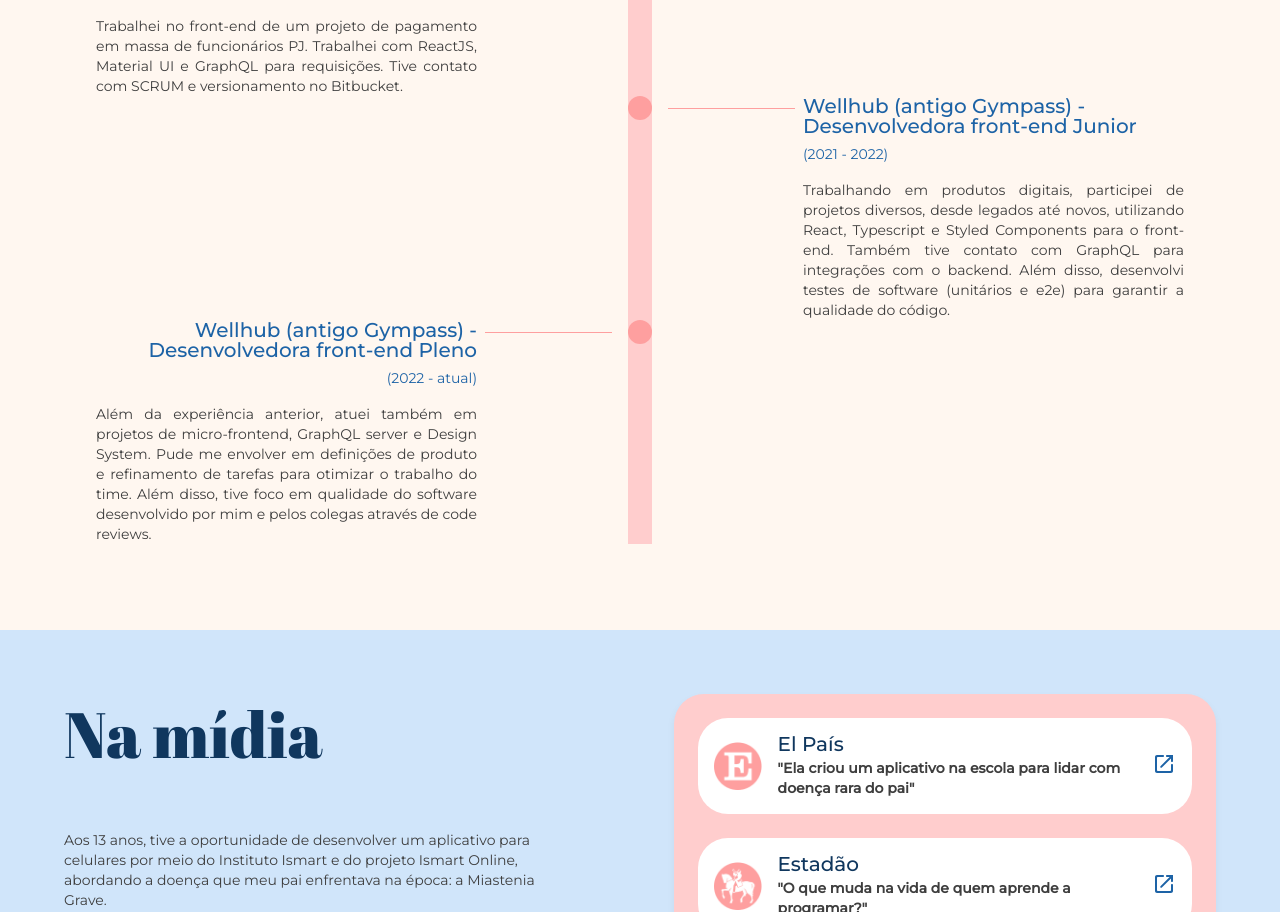
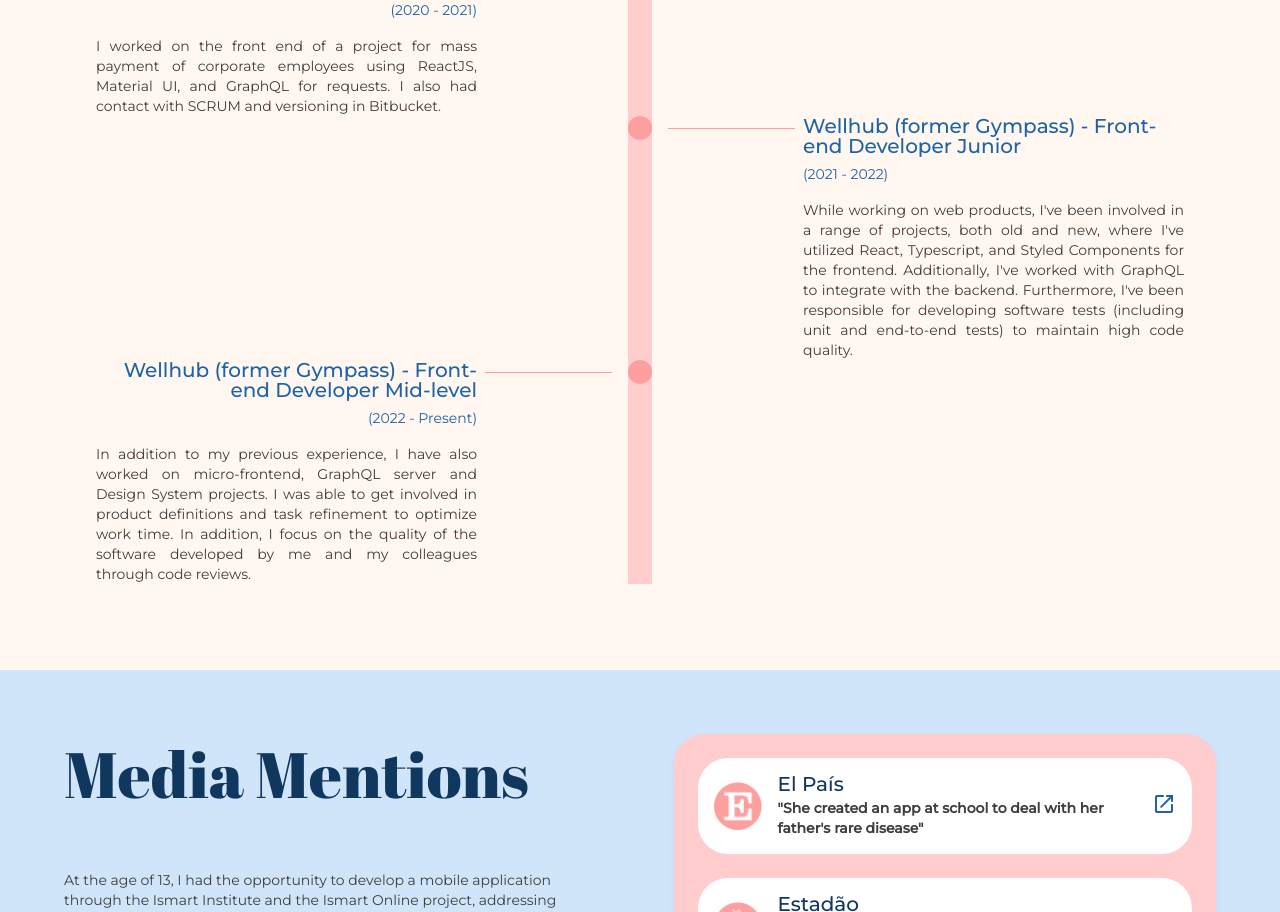
Before and after one commit to frgiovanna/portfolio, a React (Create React App) app: page / in a window 1280 px wide. Shown: the part 1240-2152 px from the top of the page. Built offline with nearby package versions, Linux system fonts and the light colour scheme.

Commit message:
get language from browser

```diff
--- a/src/sections/find-me/FindMe.tsx
+++ b/src/sections/find-me/FindMe.tsx
@@ -22,7 +22,9 @@ export const FindMe = () => {
         </ContentWrapper>
         <LinksWrapper>
           {findMe.magazines.map((magazine) => (
-            <LinkCard {...magazine} />
+            <div key={magazine.title}>
+              <LinkCard {...magazine} />
+            </div>
           ))}
         </LinksWrapper>
       </Wrapper>
--- a/src/sections/interests/Interests.tsx
+++ b/src/sections/interests/Interests.tsx
@@ -13,7 +13,7 @@ export const Interests = () => {
     <Section background="fog" title={navbar.interests.label} id={navbar.interests.id}>
       <ContentWrapper>
         {interests.items.map(({ title, description }) => (
-          <Block>
+          <Block key={title}>
             <Text variant="H2" color="evening">
               {title}
             </Text>
--- a/src/sections/navbar/components/LanguageSwitch/LanguageSwitch.tsx
+++ b/src/sections/navbar/components/LanguageSwitch/LanguageSwitch.tsx
@@ -5,7 +5,7 @@ import { Language, useContentContext } from '@shared/providers/ContentProvider';
 export function LanguageSwitch() {
   const languages = ['pt-BR', 'en-US'];
 
-  const { setCurrentLanguage, currentLanguage } = useContentContext();
+  const { setLanguage, currentLanguage } = useContentContext();
 
   function isValidLanguage(language: string): language is Language {
     return Object.values(Language).includes(language as Language);
@@ -14,7 +14,7 @@ export function LanguageSwitch() {
   function onChange(language: string) {
     const selectedLanguage = isValidLanguage(language) ? language : currentLanguage;
 
-    setCurrentLanguage(selectedLanguage);
+    setLanguage(selectedLanguage);
   }
   return (
     <IconMenu
--- a/src/sections/skills/Skills.tsx
+++ b/src/sections/skills/Skills.tsx
@@ -12,7 +12,9 @@ export const Skills = () => {
     <Section background="morning" title={navbar.skills.label} id={navbar.skills.id}>
       <CardsWrapper>
         {skills.categories.map((category) => (
-          <Category {...category} />
+          <div key={category.title}>
+            <Category {...category} />
+          </div>
         ))}
       </CardsWrapper>
     </Section>
--- a/src/sections/skills/components/Category/Category.tsx
+++ b/src/sections/skills/components/Category/Category.tsx
@@ -18,7 +18,9 @@ export function Category({ title, skills }: CategoryProps) {
       </Text>
       <SkillsWrapper>
         {skills.map((skill) => (
-          <SkillCard {...skill} />
+          <div key={skill.title}>
+            <SkillCard {...skill} />
+          </div>
         ))}
       </SkillsWrapper>
     </Wrapper>
--- a/src/shared/providers/ContentProvider/ContentProvider.tsx
+++ b/src/shared/providers/ContentProvider/ContentProvider.tsx
@@ -1,41 +1,47 @@
 import React, { createContext, useContext, useState, ReactNode, useEffect } from 'react';
 import { contents } from './contents';
 import { Language } from './types';
+import { getDefaultLanguage } from './getDefaultLanguage';
 
 type Content = (typeof contents)[Language.pt];
 
 interface ContentContextType {
   content: Content;
-  setCurrentLanguage: React.Dispatch<React.SetStateAction<Language>>;
+  setLanguage: (language: Language) => void;
   currentLanguage: Language;
 }
 
+const defaultLanguage = getDefaultLanguage();
+
 const ContentContext = createContext<ContentContextType>({
-  content: contents[Language.pt],
-  setCurrentLanguage: () => {},
-  currentLanguage: Language.pt,
+  content: contents[defaultLanguage],
+  setLanguage: () => {},
+  currentLanguage: defaultLanguage,
 });
 
-const fetchContentByLanguage = (language: Language) => {
+function fetchContentByLanguage(language: Language) {
   return contents[language];
-};
+}
 
 interface ContentProviderProps {
   children: ReactNode;
 }
 
 export const ContentProvider: React.FC<ContentProviderProps> = ({ children }) => {
-  const [currentLanguage, setCurrentLanguage] = useState<Language>(Language.pt);
-  const [content, setContent] = useState<Content>(contents[Language.pt]);
+  const [currentLanguage, setCurrentLanguage] = useState<Language>(defaultLanguage);
+  const [content, setContent] = useState<Content>(contents[defaultLanguage]);
+
+  function setLanguage(language: Language) {
+    localStorage.setItem('@frgiovanna:preferred-language', language);
+    setCurrentLanguage(language);
+  }
 
   useEffect(() => {
     setContent(fetchContentByLanguage(currentLanguage));
   }, [currentLanguage]);
 
   return (
-    <ContentContext.Provider value={{ content, setCurrentLanguage, currentLanguage }}>
-      {children}
-    </ContentContext.Provider>
+    <ContentContext.Provider value={{ content, setLanguage, currentLanguage }}>{children}</ContentContext.Provider>
   );
 };
 
--- /dev/null
+++ b/src/shared/providers/ContentProvider/getDefaultLanguage.ts
@@ -0,0 +1,17 @@
+import { Language } from './types';
+
+export function getDefaultLanguage(): Language {
+  const availableLanguages = Object.values(Language);
+
+  const browserLanguage = navigator.language;
+
+  const preferredLanguage = localStorage.getItem('@frgiovanna:preferred-language') as Language;
+
+  if (preferredLanguage && availableLanguages.includes(preferredLanguage)) {
+    return preferredLanguage;
+  }
+
+  const defaultLanguage = availableLanguages.find((language) => language.startsWith(browserLanguage));
+
+  return defaultLanguage ?? Language.pt;
+}
```
